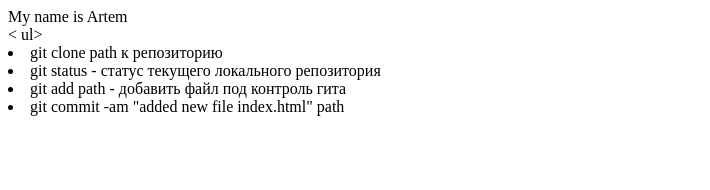
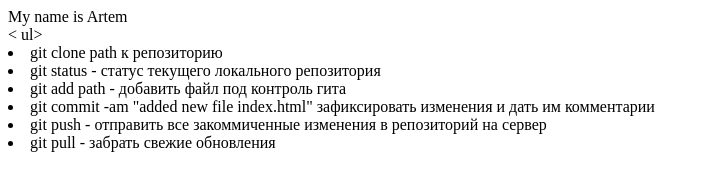
Before and after one commit to Artem168/my-first-repository, a plain HTML site: page index.html in a window 1280 px wide. Shown: the whole page, without its empty margins (0-710 px from the left). Drawn offline with Linux system fonts and the light colour scheme.

Commit message:
added push pull instructions to index.html

```diff
--- a/index.html
+++ b/index.html
@@ -12,7 +12,9 @@
       <li>git clone path к репозиторию</li>
       <li>git status - статус текущего локального репозитория</li>
       <li>git add path - добавить файл под контроль гита</li>
-      <li>git commit -am "added new file index.html" path</li>
+      <li>git commit -am "added new file index.html" зафиксировать изменения и дать им комментарии</li>
+      <li>git push - отправить все закоммиченные изменения в репозиторий на сервер</li>
+      <li>git pull - забрать свежие обновления</li>
     </ul></div>
   </body>
 </html>
```
